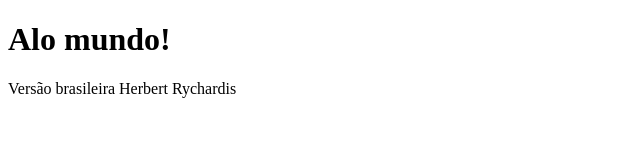
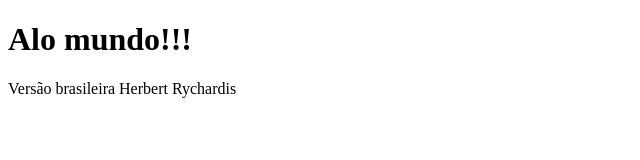
Before and after one commit to marcelorafaelfeil/repositorio-teste, a website: page src/index.html in a window 1280 px wide. Shown: the full height of the page, 0-640 px from the left. Drawn offline with Linux system fonts and the light colour scheme.

Commit message:
Ponto de exclamação

```diff
--- a/src/index.html
+++ b/src/index.html
@@ -6,7 +6,7 @@
   <title>Document</title>
 </head>
 <body>
-  <h1>Alo mundo!</h1>
+  <h1>Alo mundo!!!</h1>
   <footer>Versão brasileira Herbert Rychardis</footer>
 </body>
 </html>
```
